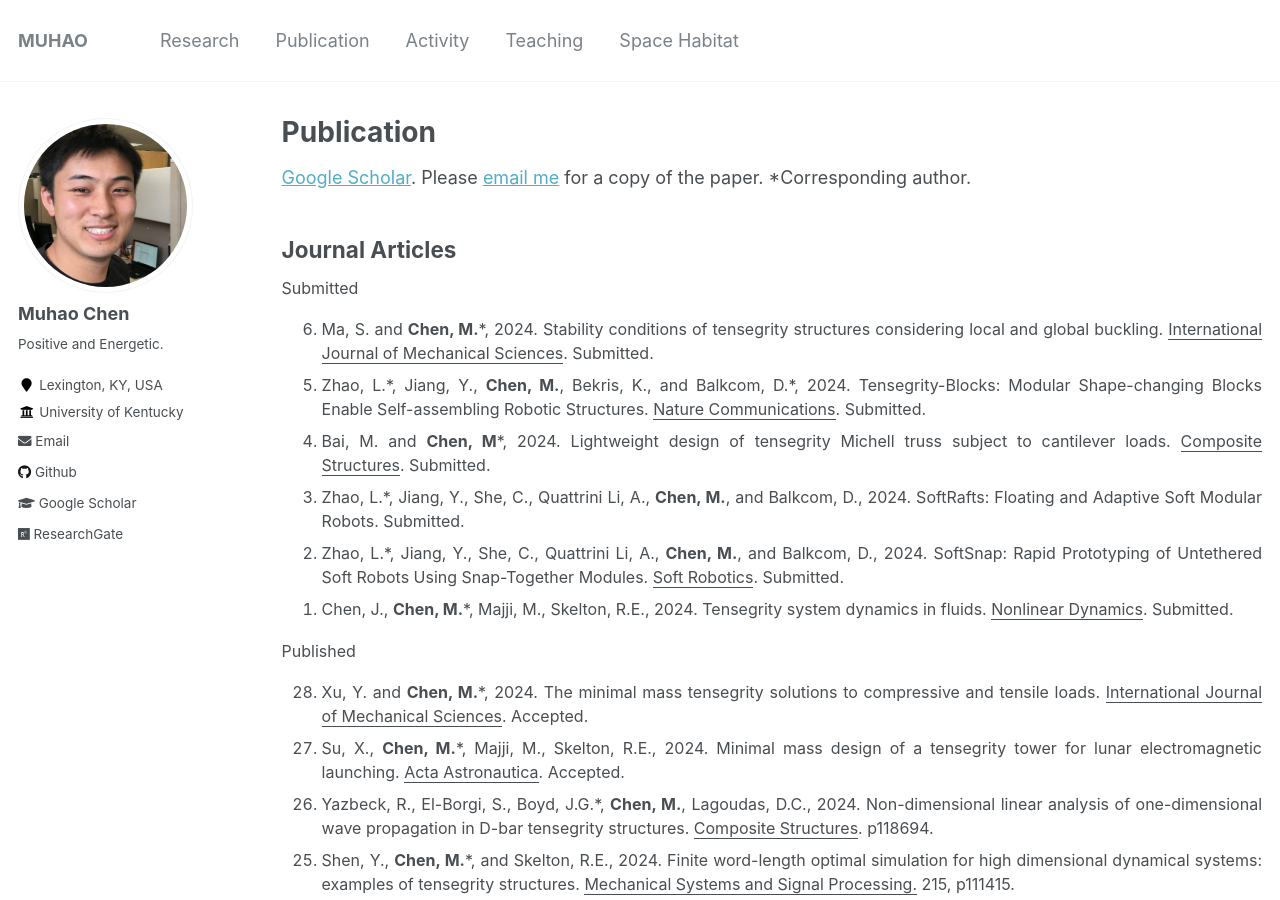
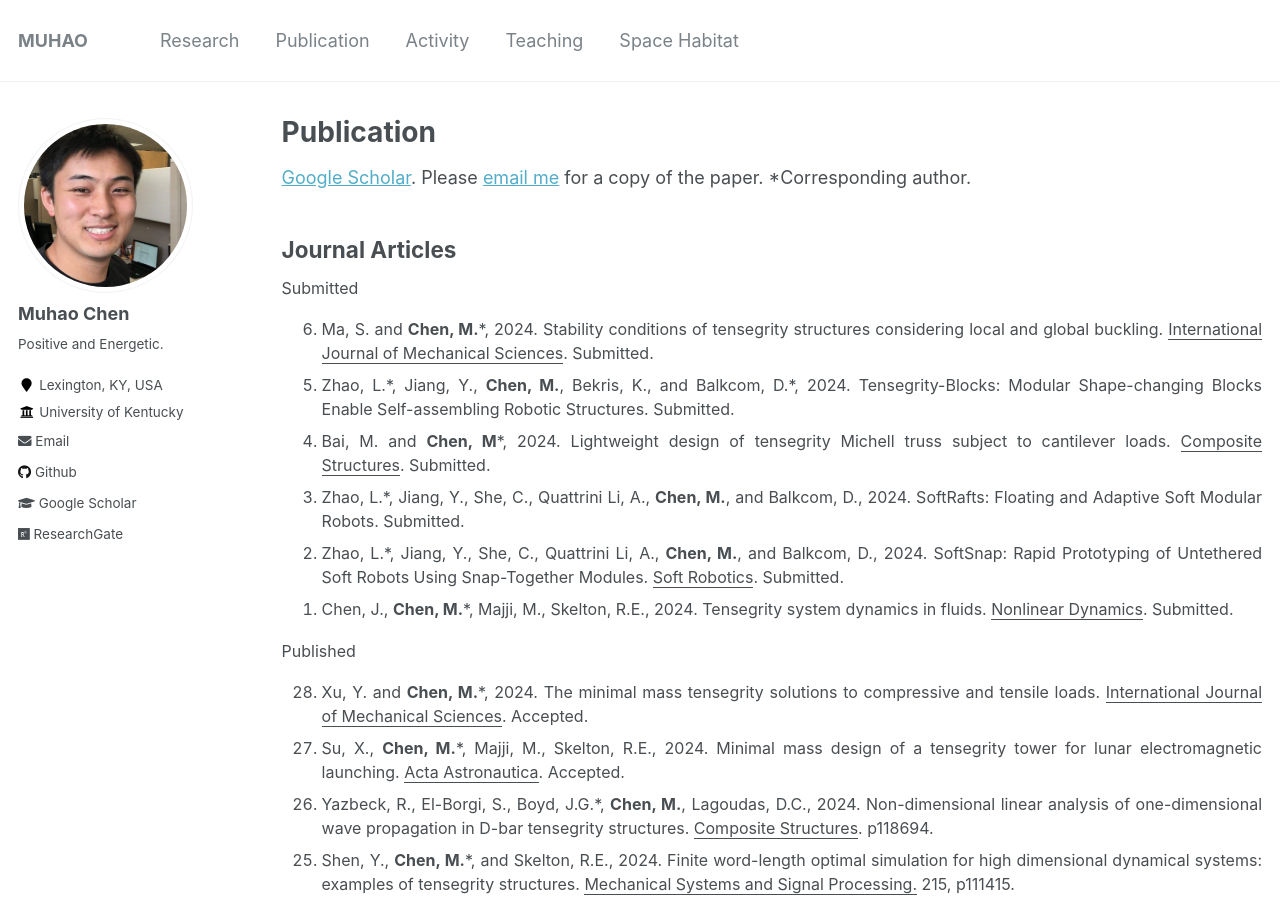
Before and after one commit to Muhao-Chen/muhao-chen.github.io, a Jekyll site: the page built from _pages/publication.md, in a window 1280 px wide and 900 px high. Built offline with Jekyll 4.4.1, drawn with Linux system fonts in a browser that asks for light colours.

Commit message:
Update publication.md

```diff
--- a/_pages/publication.md
+++ b/_pages/publication.md
@@ -16,7 +16,7 @@ toc: true
 Submitted
 <ol reversed>
 <li>Ma, S. and <strong>Chen, M.</strong>*, 2024. Stability conditions of tensegrity structures considering local and global buckling. <u>International Journal of Mechanical Sciences</u>. Submitted.</li>
-<li> Zhao, L.*, Jiang, Y., <strong>Chen, M.</strong>, Bekris, K., and Balkcom, D.*, 2024. Tensegrity-Blocks: Modular Shape-changing Blocks Enable Self-assembling Robotic Structures. <u>Nature Communications</u>. Submitted. </li>
+<li> Zhao, L.*, Jiang, Y., <strong>Chen, M.</strong>, Bekris, K., and Balkcom, D.*, 2024. Tensegrity-Blocks: Modular Shape-changing Blocks Enable Self-assembling Robotic Structures. Submitted. </li>
 <!-- <li> Zhao, L.*, Jiang, Y., She, C., <strong>Chen, M.</strong>, and Balkcom, D.*, 2024. SoftSnap: Rapid Prototyping of Untethered Soft Robots Using Snap-Together Modules. Submitted. </li> -->
 <!-- <li> Zhang, G., <strong>Chen, M.</strong>*, Chen, D., Shen, Y.*, 2024. Lightweight designs of simply supported tensegrity structures and their applications to bridges. <u>Composite Structures</u>. Submitted. </li> -->
 <!-- <li> Zheng, K., Zhang, Y., Zhang, Z., Yang, Y., Chen, B.*, <strong>Chen, M</strong>*, 2024. Design and analysis of tensegrity D-bar based metamaterials with negative Poisson's ratio. <u>Mechanics Research Communications</u>. Submitted. </li> -->
```
